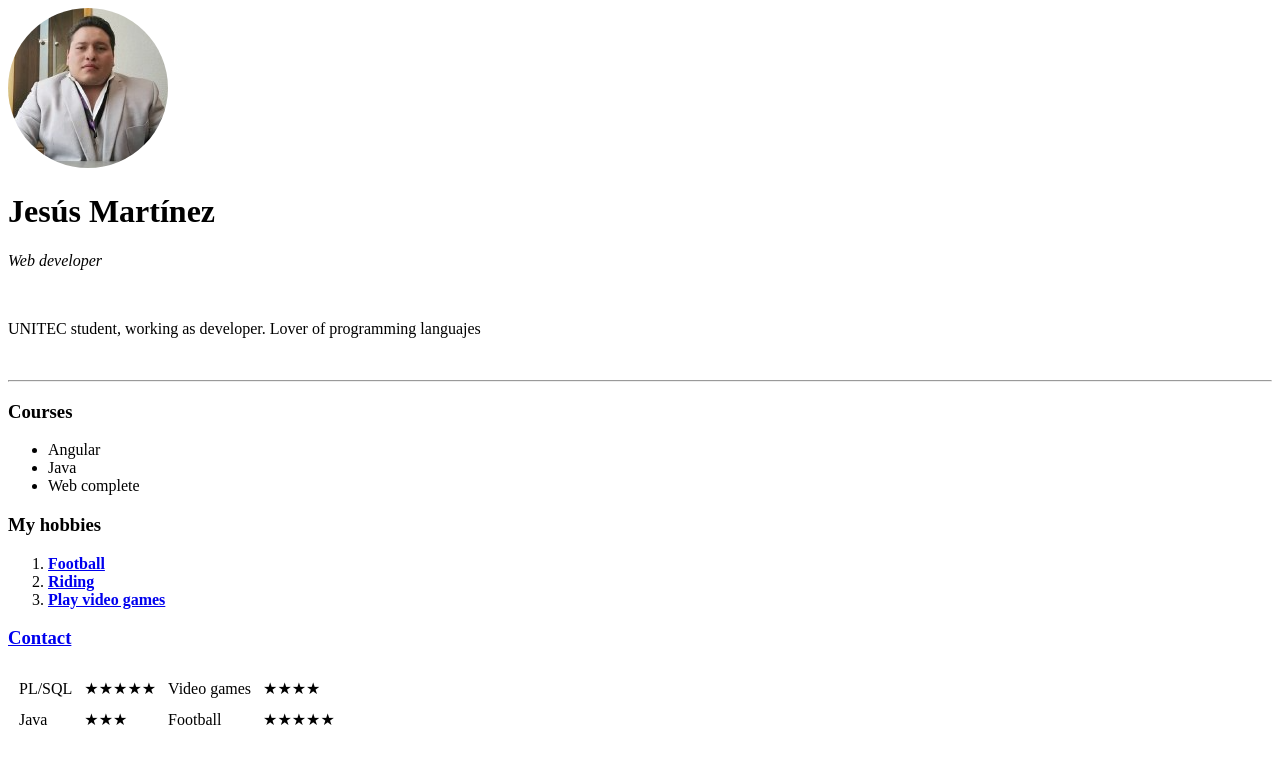
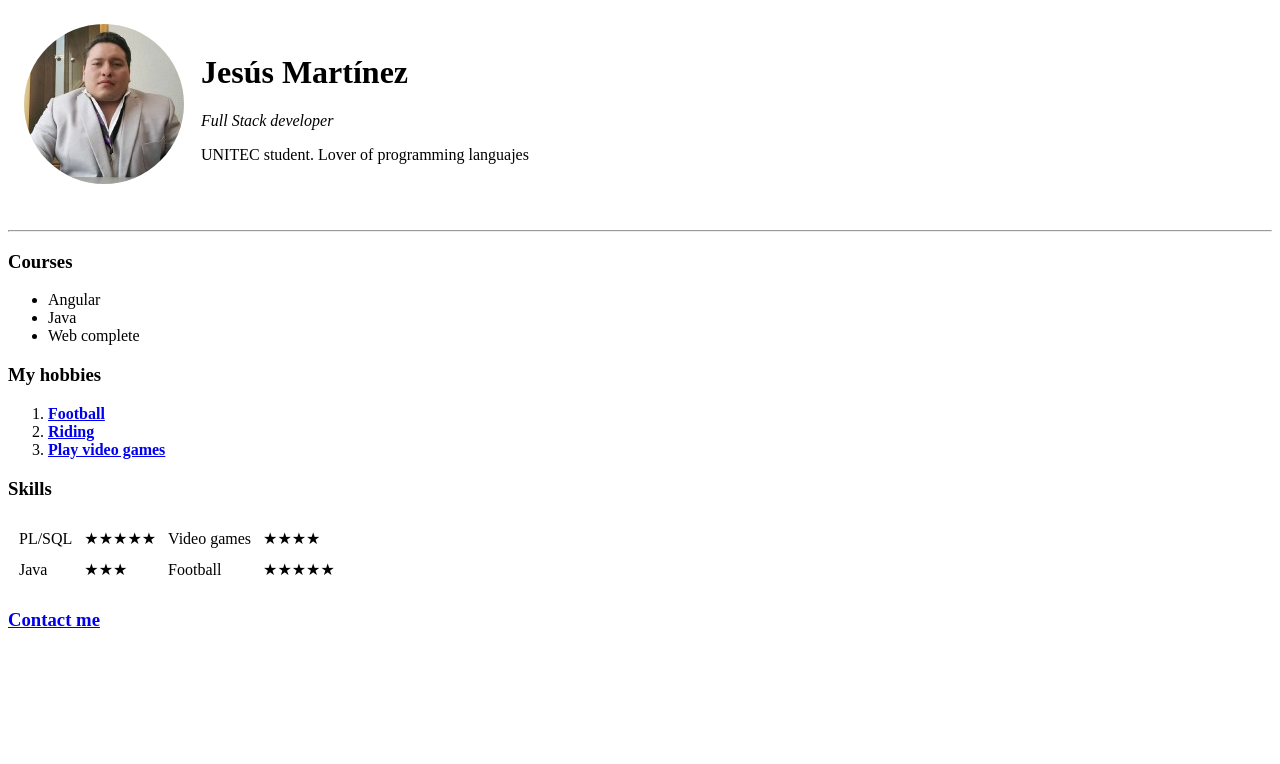
Before and after one commit to Jamr1001/cv_test, a plain HTML site: page index.html in a window 1280 px wide. Drawn offline with Linux system fonts and the light colour scheme.

Commit message:
Update index.html

```diff
--- a/index.html
+++ b/index.html
@@ -7,11 +7,18 @@
 </head>
 
 <body>
-    <img src="Images/circle-cropped.png" alt="Primer sitio web">
-    <h1>Jes&uacute;s Mart&iacute;nez</h1>
-    <p><em>Web developer</em></p>
-    <br>
-    <p>UNITEC student, working as developer. Lover of programming languajes</p>
+    <table cellspacing="15px">
+        <tr>
+            <td>
+                <img src="Images/circle-cropped.png" alt="Primer sitio web">
+            </td>
+            <td>
+                <h1>Jes&uacute;s Mart&iacute;nez</h1>
+                <p><em>Full Stack developer</em></p>
+                <p>UNITEC student. Lover of programming languajes</p>
+            </td>
+        </tr>
+    </table>
     <br>
     <hr>
     <h3>Courses</h3>
@@ -26,7 +33,7 @@
         <li><a href="https://www.instagram.com/p/BuvR0LJHq3V/"><strong>Riding</strong></a></li>
         <li><a href="https://www.instagram.com/p/BcREjhTBcP3/"><strong>Play video games</strong></a></li>
     </ol>
-    <h3><a href="../HTML - Personal Site/Pages/Contact.html">Contact</a></h3>
+    <h3>Skills</h3>
     <table cellspacing="10px">
         <tr>
             <td>PL/SQL</td>
@@ -41,6 +48,7 @@
             <td>★★★★★</td>
         </tr>
     </table>
+    <h3><a href="../HTML - Personal Site/Pages/Contact.html">Contact me</a></h3>
 </body>
 
 </html>
```
